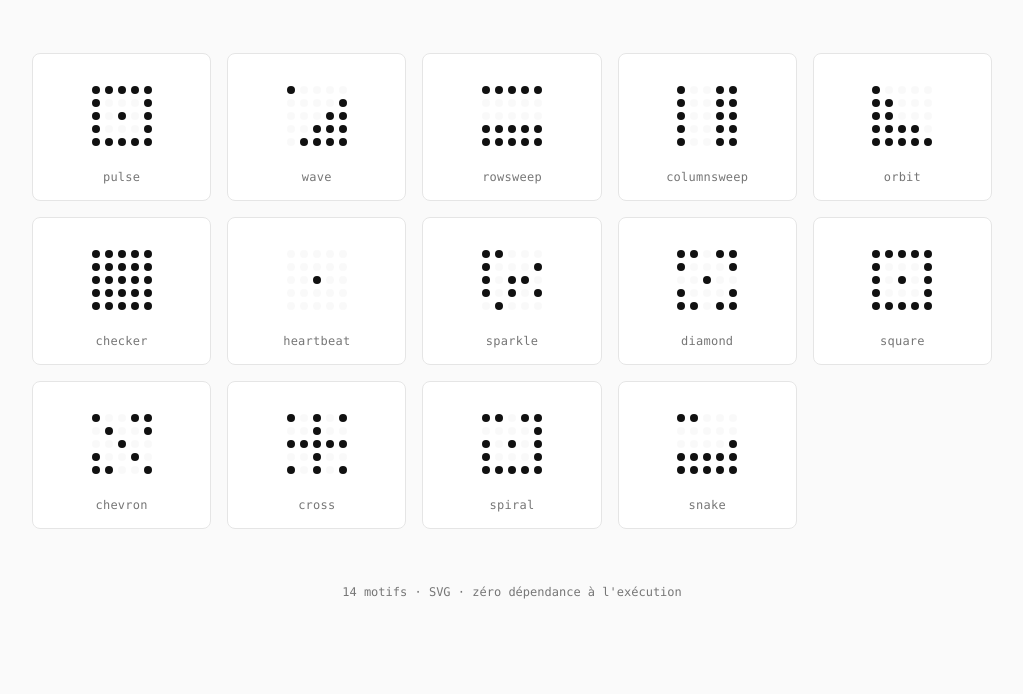
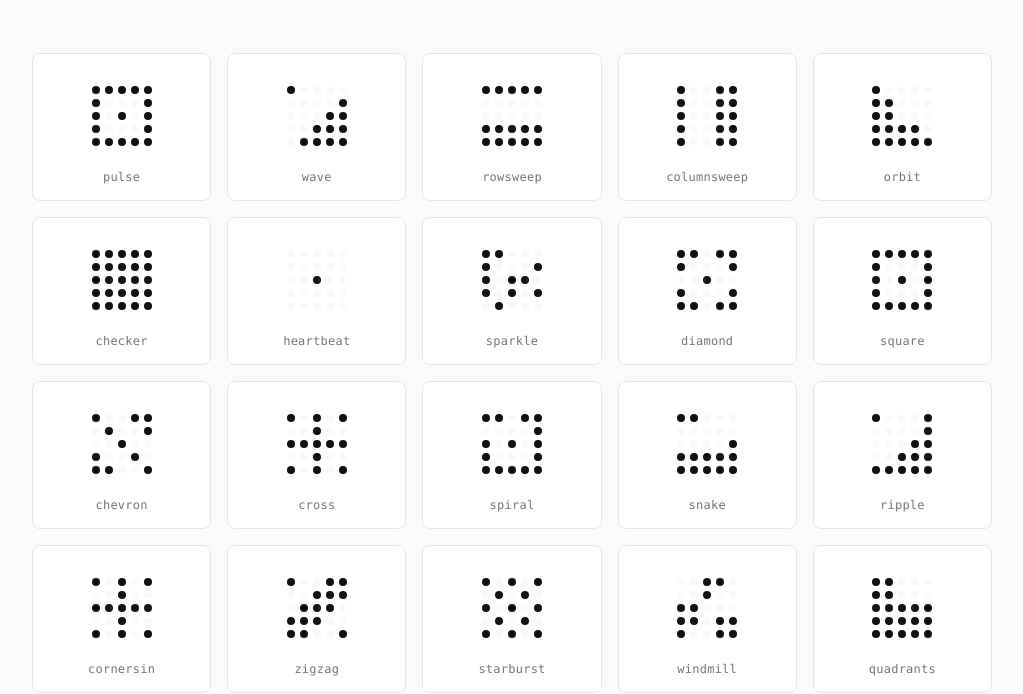
Before and after one commit to guillaumecaillet/dotmatrix-loader, a website with bundled scripts: page demo/index.html in a window 1280 px wide. Shown: the part 138-832 px from the top of the page, without its empty margins (128-1151 px from the left). Built offline with nearby package versions, Linux system fonts and the light colour scheme.

Commit message:
Add ten more loader patterns, bringing the set to 24
New: ripple, cornersIn, zigzag, starburst, windmill, quadrants,
unison, columnSnake, collision, staircase.

Co-Authored-By: Claude Sonnet 5 <noreply@anthropic.com>

```diff
--- a/demo/index.html
+++ b/demo/index.html
@@ -15,7 +15,7 @@
   <main id="gallery"></main>
 
   <footer>
-    <p>14 motifs · SVG · zéro dépendance à l'exécution</p>
+    <p>24 motifs · SVG · zéro dépendance à l'exécution</p>
   </footer>
 
   <script type="module" src="demo.js"></script>
--- a/src/patterns/index.js
+++ b/src/patterns/index.js
@@ -42,4 +42,36 @@ export const patterns = {
   },
   spiral: (r, c, size) => dist(r, c, size) + angle(r, c, size),
   snake: (r, c, size) => (r % 2 === 0 ? r * size + c : r * size + (size - 1 - c)),
+  ripple: (r, c) => Math.hypot(r, c),
+  cornersIn: (r, c, size) => {
+    const m = size - 1;
+    return Math.min(
+      Math.hypot(r, c),
+      Math.hypot(r, c - m),
+      Math.hypot(r - m, c),
+      Math.hypot(r - m, c - m)
+    );
+  },
+  zigzag: (r, c, size) => {
+    const period = size * 2 - 2 || 1;
+    const v = (r + c) % period;
+    return v <= size - 1 ? v : period - v;
+  },
+  starburst: (r, c, size) => Math.min(Math.abs(r - c), Math.abs(r + c - (size - 1))),
+  windmill: (r, c, size) => (angle(r, c, size) * 3) % 1,
+  quadrants: (r, c, size) => {
+    const mid = (size - 1) / 2;
+    const top = r < mid, left = c < mid;
+    if (top && left) return 0;
+    if (top && !left) return 1;
+    if (!top && !left) return 2;
+    return 3;
+  },
+  unison: () => 0,
+  columnSnake: (r, c, size) => (c % 2 === 0 ? c * size + r : c * size + (size - 1 - r)),
+  collision: (r, c, size) => {
+    const m = size - 1;
+    return Math.min(Math.hypot(r, c), Math.hypot(r - m, c - m));
+  },
+  staircase: (r, c) => Math.floor((r + c) / 2),
 };
```
Also changed, not shown: README.md, dist/dotmatrix-loader.cjs.js, dist/dotmatrix-loader.esm.js, dist/dotmatrix-loader.global.js, 3 other files.
